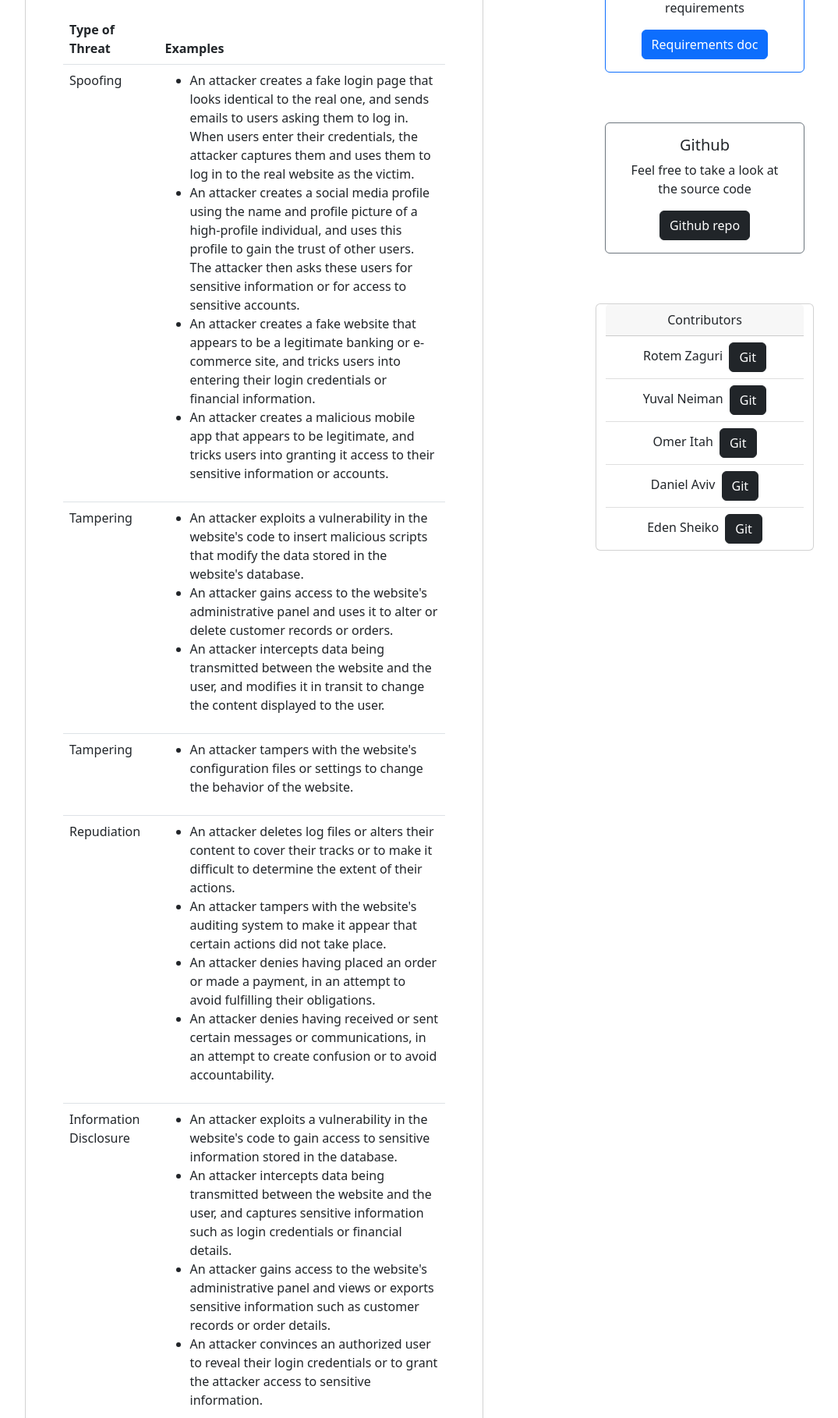
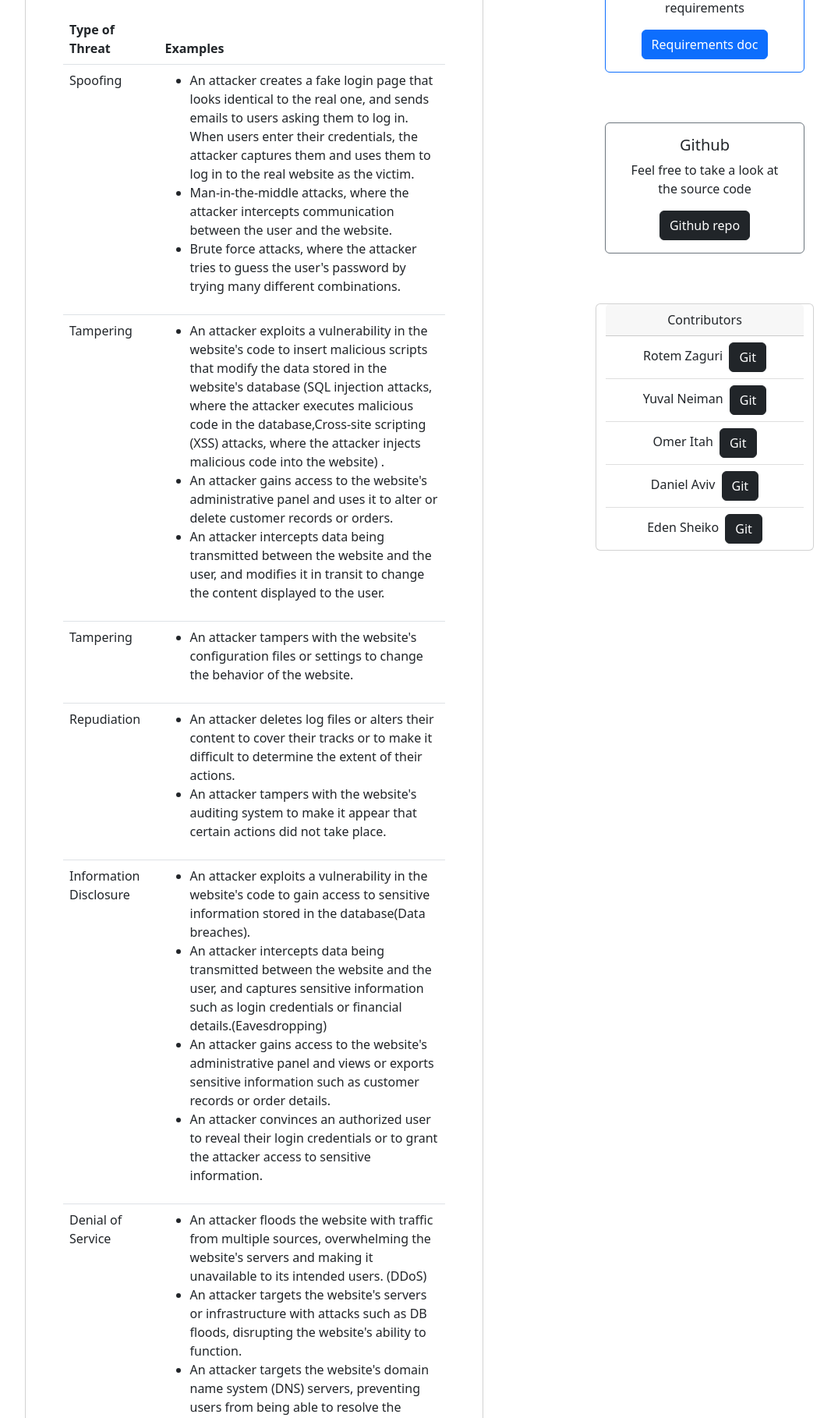
Before and after one commit to yuvalnsn/Comunication_LTD, a Django app: template Comunication_LTD/interface/templates/dashboard.html in a window 1280 px wide. Shown: the part 251-2069 px from the top of the page at 78% size, without its empty margins (124-1199 px from the left). Run offline with Django 4.2, Linux system fonts and the light colour scheme; the template is opened without the code that fills it, so the values that code supplies are empty; parts of the project's set-up code (start-up, migrations or seed data) failed here and were passed over; some libraries are stand-ins or nearby versions.

Commit message:
added TLS. changed STRIDE.

```diff
--- a/Comunication_LTD/interface/templates/dashboard.html
+++ b/Comunication_LTD/interface/templates/dashboard.html
@@ -33,10 +33,8 @@
                     <td>
                       <ul>
   <li>An attacker creates a fake login page that looks identical to the real one, and sends emails to users asking them to log in. When users enter their credentials, the attacker captures them and uses them to log in to the real website as the victim.</li>
-                                                <li>An attacker creates a social media profile using the name and profile picture of a high-profile individual, and uses this profile to gain the trust of other users. The attacker then asks these users for sensitive information or for access to sensitive accounts.</li>
-                                                <li>An attacker creates a fake website that appears to be a legitimate banking or e-commerce site, and tricks users into entering their login credentials or financial information.</li>
-                                                <li>An attacker creates a malicious mobile app that appears to be legitimate, and tricks users into granting it access to their sensitive information or accounts.</li>
-
+<li>Man-in-the-middle attacks, where the attacker intercepts communication between the user and the website.</li>
+<li>Brute force attacks, where the attacker tries to guess the user's password by trying many different combinations.</li>
                       </ul>
                     </td>
                   </tr>
@@ -44,9 +42,10 @@
                     <td>Tampering</td>
                     <td>
                       <ul>
-<li>An attacker exploits a vulnerability in the website's code to insert malicious scripts that modify the data stored in the website's database.</li>
+<li>An attacker exploits a vulnerability in the website's code to insert malicious scripts that modify the data stored in the website's database (SQL injection attacks, where the attacker executes malicious code in the database,Cross-site scripting (XSS) attacks, where the attacker injects malicious code into the website) .</li>
                                                 <li>An attacker gains access to the website's administrative panel and uses it to alter or delete customer records or orders.</li>
                                                 <li>An attacker intercepts data being transmitted between the website and the user, and modifies it in transit to change the content displayed to the user.</li>
+
 
                         <tr>
     <td>Tampering</td>
@@ -62,9 +61,6 @@
         <ul>
  <li>An attacker deletes log files or alters their content to cover their tracks or to make it difficult to determine the extent of their actions.</li>
             <li>An attacker tampers with the website's auditing system to make it appear that certain actions did not take place.</li>
-            <li>An attacker denies having placed an order or made a payment, in an attempt to avoid fulfilling their obligations.</li>
-            <li>An attacker denies having received or sent certain messages or communications, in an attempt to create confusion or to avoid accountability.</li>
-
         </ul>
     </td>
 </tr>
@@ -72,8 +68,8 @@
     <td>Information Disclosure</td>
     <td>
         <ul>
-<li>An attacker exploits a vulnerability in the website's code to gain access to sensitive information stored in the database.</li>
-            <li>An attacker intercepts data being transmitted between the website and the user, and captures sensitive information such as login credentials or financial details.</li>
+<li>An attacker exploits a vulnerability in the website's code to gain access to sensitive information stored in the database(Data breaches).</li>
+            <li>An attacker intercepts data being transmitted between the website and the user, and captures sensitive information such as login credentials or financial details.(Eavesdropping)</li>
             <li>An attacker gains access to the website's administrative panel and views or exports sensitive information such as customer records or order details.</li>
             <li>An attacker convinces an authorized user to reveal their login credentials or to grant the attacker access to sensitive information.</li>
 
@@ -84,11 +80,10 @@
     <td>Denial of Service</td>
     <td>
         <ul>
-<li>An attacker floods the website with traffic from multiple sources, overwhelming the website's servers and making it unavailable to its intended users.</li>
-            <li>An attacker targets the website's servers or infrastructure with attacks such as SYN floods or UDP floods, disrupting the website's ability to function.</li>
+<li>An attacker floods the website with traffic from multiple sources, overwhelming the website's servers and making it unavailable to its intended users. (DDoS) </li>
+            <li>An attacker targets the website's servers or infrastructure with attacks such as DB floods, disrupting the website's ability to function.</li>
             <li>An attacker targets the website's domain name system (DNS) servers, preventing users from being able to resolve the website's address and access it.</li>
             <li>An attacker targets the website's hosting provider or network infrastructure, disrupting the website's ability to function.</li>
-
         </ul>
     </td>
 </tr><tr>
```
Also changed, not shown: Comunication_LTD/Comunication_LTD/settings.py (+6 -1 lines).
